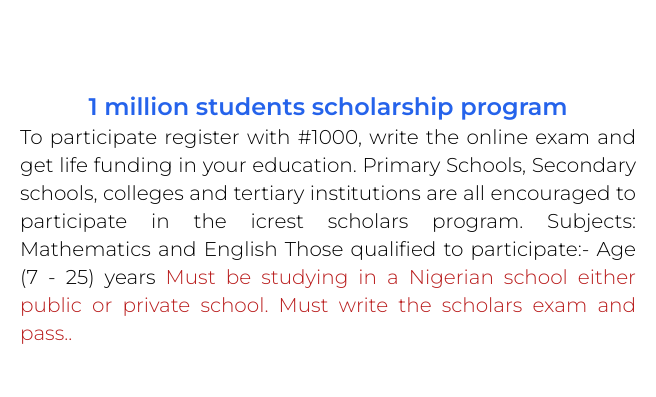
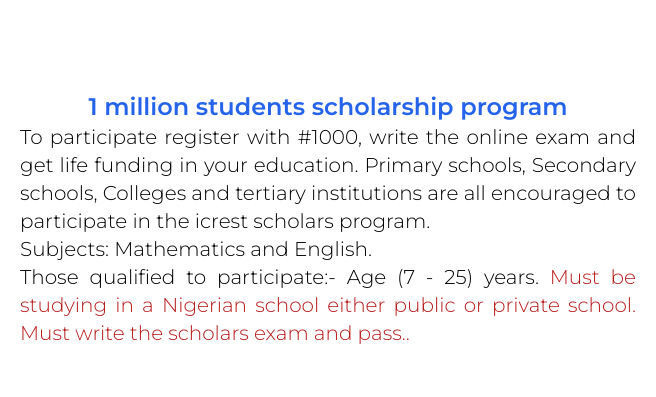
Before and after one commit to PhilipOyelegbin/icrest, a website: page index.html in a window 1280 px wide. Shown: the part 2375-2772 px from the top of the page, 624-1280 px from the left. Drawn offline with Linux system fonts and the light colour scheme; a script that the page names is missing.

Commit message:
Info design re-updated

```diff
--- a/index.html
+++ b/index.html
@@ -240,13 +240,13 @@
             alt="image"
           />
         </div>
-        <div class="md:w-1/2 md:ml-2 slide-in from-right">
+        <div class="md:w-1/2 md:ml-2 md:mt-0 mt-3 slide-in from-right">
           <h1 class="hidden text-4xl text-red-700 text-center">COMING SOON</h1>
           <h2>1 million students scholarship program</h2>
           <p class="mb-5">
-            To participate register with #1000, write the online exam and get life funding in your education. Primary Schools, Secondary schools, colleges and tertiary institutions are all encouraged to participate in the icrest scholars program.
-            Subjects: Mathematics and English
-            Those qualified to participate:- Age (7 - 25) years
+            To participate register with #1000, write the online exam and get life funding in your education. Primary schools, Secondary schools, Colleges and tertiary institutions are all encouraged to participate in the icrest scholars program.<br/>
+            Subjects: Mathematics and English.<br/>
+            Those qualified to participate:- Age (7 - 25) years.
             <span class="text-red-700">
               Must be studying in a Nigerian school either public or private school.
               Must write the scholars exam and pass..
```
